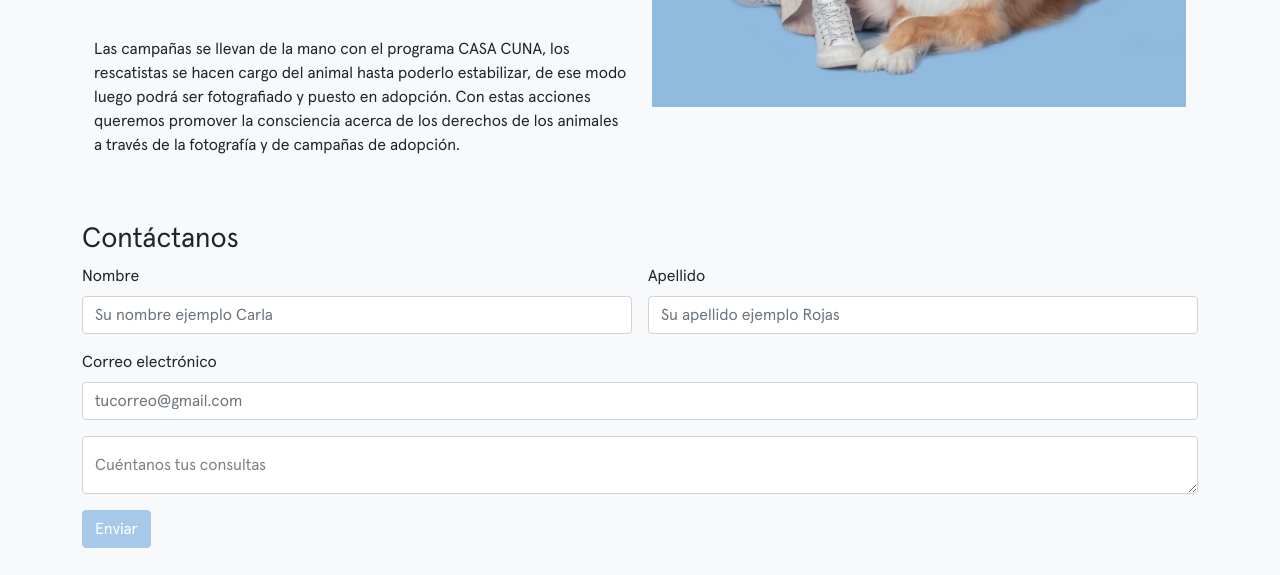
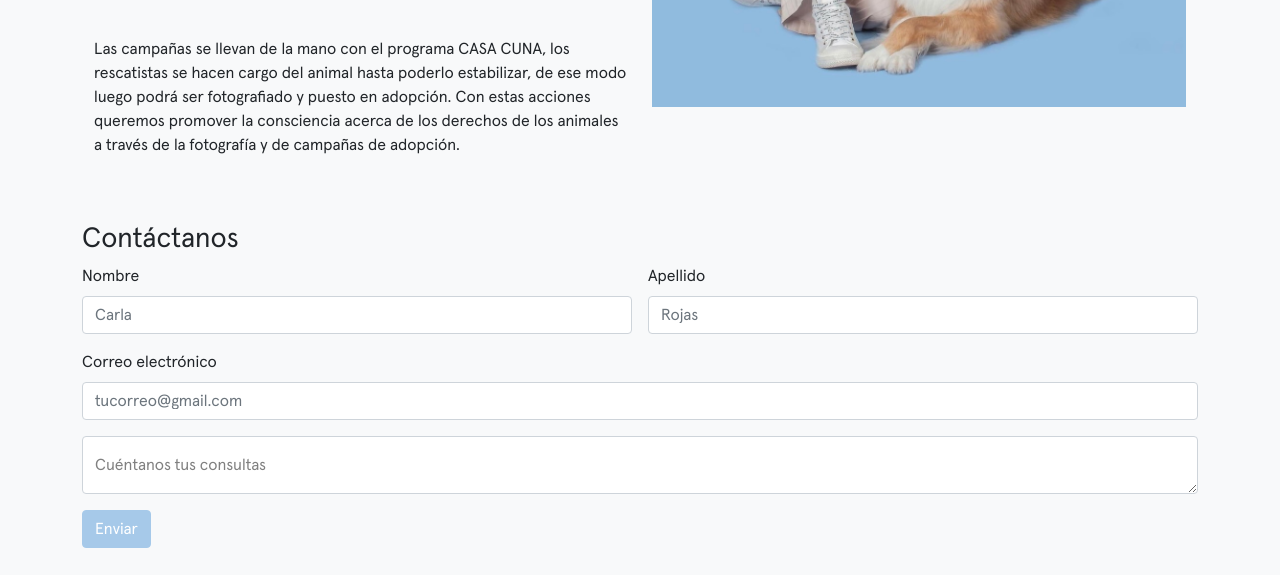
Before and after one commit to mariatoledolearning/rocket-girl-fauna-photo-studio, a plain HTML site: page index.html in a window 1280 px wide. Shown: the part 3792-4367 px from the top of the page. Drawn offline with nearby package versions, Linux system fonts and the light colour scheme; files whose address does not match are found by name.

Commit message:
formulario cambios

```diff
--- a/index.html
+++ b/index.html
@@ -152,11 +152,11 @@
       <form class="row g-3">
         <div class="col-md-6">
           <label for="name" class="form-label">Nombre</label>
-          <input type="text" class="form-control" placeholder="Su nombre ejemplo Carla" id="name">
+          <input type="text" class="form-control" placeholder="Carla" id="name">
         </div>
         <div class="col-md-6">
           <label for="last_name" class="form-label">Apellido</label>
-          <input type="text" class="form-control" placeholder="Su apellido ejemplo Rojas" id="last_name">
+          <input type="text" class="form-control" placeholder="Rojas" id="last_name">
         </div>
         <div class="col-md-12">
           <label for="email" class="form-label">Correo electrónico</label>
```
Also changed, not shown: 1 other file.
